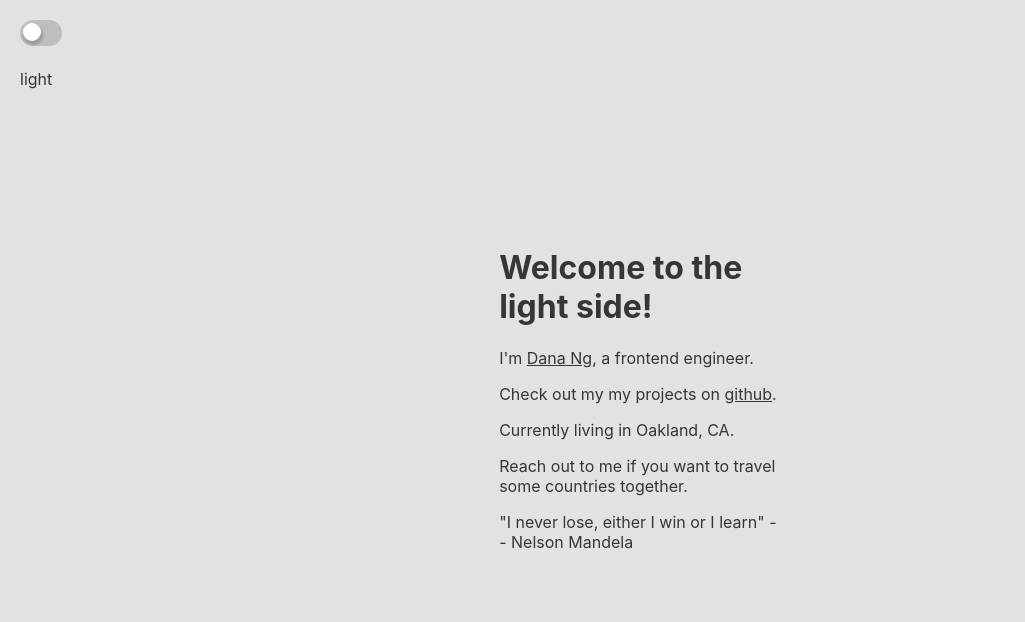
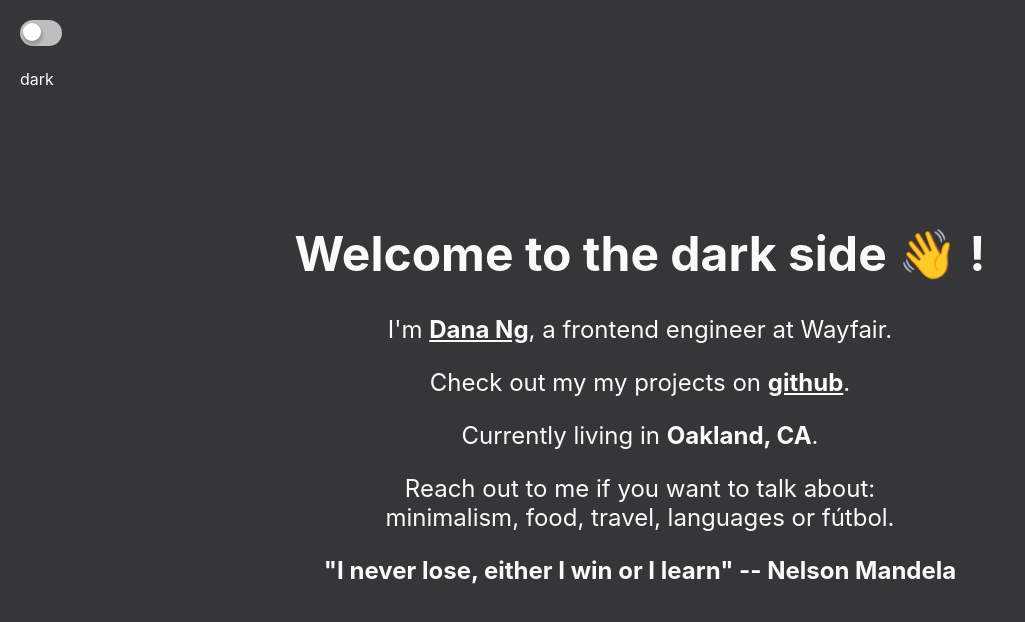
Before and after one commit to riceball1/riceball1.github.io, a React (Create React App) app: page / in a window 1280 px wide. Shown: the top 622 px of the page, without its empty margins (0-1025 px from the left). Built offline with nearby package versions, Linux system fonts and the light colour scheme.

Commit message:
Added data and updated style

```diff
--- a/public/index.html
+++ b/public/index.html
@@ -5,6 +5,7 @@
     <link rel="shortcut icon" href="%PUBLIC_URL%/favicon.ico" /> -->
     <meta name="viewport" content="width=device-width, initial-scale=1" />
     <meta name="theme-color" content="#000000" />
+    <meta charset="utf-8">
     <meta
       name="description"
       content="Web site created using create-react-app"
--- a/src/App/App.scss
+++ b/src/App/App.scss
@@ -2,8 +2,10 @@
   box-sizing: border-box;
 }
 
-.App-header {
-  // overflow: hidden;
+.App
+{
+  &-header {
+    overflow: hidden;
     padding: 20px;
     position: fixed; /* Set the navbar to fixed position */
     top: 0; /* Position the navbar at the top of the page */
@@ -11,10 +13,40 @@
     right: 0;
     left: 0;
   }
-
-.App-intro {
-  margin: 20%;
+  &-main {
+    display: flex;
+    flex-direction: column;
+  }
+  &-intro {
+    font-size: 1.5rem;
+    // margin: 20px;
+    text-align: center;
+    @media screen and (max-width: 950px) {
+      // margin: 10%;
+      font-size: 1rem;
+    }
+  }
+  &-smallBox {
+    margin: 0 20%;
     @media screen and (max-width: 950px) {
       margin: 10%;
     }
   }
+  &-blog {
+    font-size: 1.2rem;
+    margin: 10%;
+    text-align: center;
+    padding: 10px;
+  }
+  &-blogItem {
+    width: 100%;
+    padding: 10px;
+    margin-bottom: 10px;
+    border-radius: 6px;
+    background-color: lightgrey;
+    color: black;
+    a {
+      color: black;
+    }
+  }
+}
--- a/src/App/App.tsx
+++ b/src/App/App.tsx
@@ -1,7 +1,8 @@
 import React, { useState } from 'react';
+import blogData from '../data';
 import { ThemeProvider } from 'styled-components';
 import { lightTheme, darkTheme } from '../styles/theme';
-import { GlobalStyles } from '../styles/global';
+import GlobalStyles from '../styles/global';
 import {
   CheckBoxWrapper,
   CheckBox,
@@ -10,13 +11,22 @@ import {
 import './App.scss';
 
 // The main entry point of my website
-function App() {
-  const [theme, setTheme] = useState('light');
+const App = () => {
+  const [theme, setTheme] = useState('dark');
 
   // toggle between dark and light theme
   const toggleTheme = () => {
-    setTheme(theme === 'light' ? 'dark' : 'light');
+    setTheme(theme === 'dark' ? 'light' : 'dark');
   };
+
+  const blogFeed = () => {
+      return blogData.reverse().map(blog => {
+        return (<div className="App-blogItem" key={blog.url}>
+           <p><a href={blog.url}>{blog.title}</a></p>
+           <p>{blog.duration}</p>
+         </div>)
+      })
+  }
 
   return (
     <ThemeProvider theme={theme === 'light' ? lightTheme : darkTheme}>
@@ -29,8 +39,9 @@ function App() {
             <p>{`${theme}`}</p>
           </CheckBoxWrapper>
         </div>
+        <div className="App-main">
           <div className="App-intro">
-            <h1>Welcome to the {theme} side!</h1>
+            <h1>Welcome to the {theme} side 👋 !</h1>
             <p>
               I'm{' '}
               <a
@@ -38,9 +49,9 @@ function App() {
                 target="_blank"
                 rel="noopener noreferrer"
               >
-                Dana Ng
+                <strong>Dana Ng</strong>
               </a>
-              , a frontend engineer.
+              , a frontend engineer at Wayfair.
             </p>
             <p>
               Check out my my projects on{' '}
@@ -49,19 +60,25 @@ function App() {
                 target="_blank"
                 rel="noopener noreferrer"
               >
-                github
+                <strong>github</strong>
               </a>
               .
             </p>
-            <p>Currently living in Oakland, CA.</p>
-            <p>
-              Reach out to me if you want to travel some countries together.
+            <p>Currently living in <strong>Oakland, CA</strong>.</p>
+            <p className="App-smallBox">
+              Reach out to me if you want to talk about: minimalism, food, travel, languages or fútbol.
             </p>
-            <p>"I never lose, either I win or I learn" -- Nelson Mandela</p>
+            <p><strong>"I never lose, either I win or I learn" -- Nelson Mandela</strong></p>
+            {/* <div className="App-blog">
+            <h2>What's Happening?</h2>
+           {blogFeed()}
+          </div> */}
+          </div>
+
           </div>
       </>
     </ThemeProvider>
   );
-}
+};
 
 export default App;
--- /dev/null
+++ b/src/data.js
@@ -0,0 +1,19 @@
+// Data used for show casing medium articles
+
+const blogData = [
+    {
+        title: "Zero Inbox, What About Zero Branches?",
+        url: "https://medium.com/@nomadminimalist/zero-inbox-what-about-zero-branches-14b97e017927",
+        date: "Nov 14, 2018",
+        duration: "2 min",
+    },
+    {
+        title: "Nomad Life: Burning Out (almost)",
+        url: "https://medium.com/@nomadminimalist/nomad-life-burning-out-almost-c73ab7c9998b",
+        date: "Feb 27, 2019",
+        duration: "2 min",
+    }
+];
+
+
+export default blogData;
--- a/src/styles/global.js
+++ b/src/styles/global.js
@@ -4,7 +4,7 @@
 
 import { createGlobalStyle } from 'styled-components';
 
-export const GlobalStyles = createGlobalStyle`
+const GlobalStyles = createGlobalStyle`
   *,
   *::after,
   *::before {
@@ -28,3 +28,5 @@ export const GlobalStyles = createGlobalStyle`
     font-family: BlinkMacSystemFont, -apple-system, 'Segoe UI', Roboto, Helvetica, Arial, sans-serif;
     transition: all 0.25s linear;
   }`
+
+  export default GlobalStyles;
```
Lines whose indentation alone changed are shown as unchanged.
